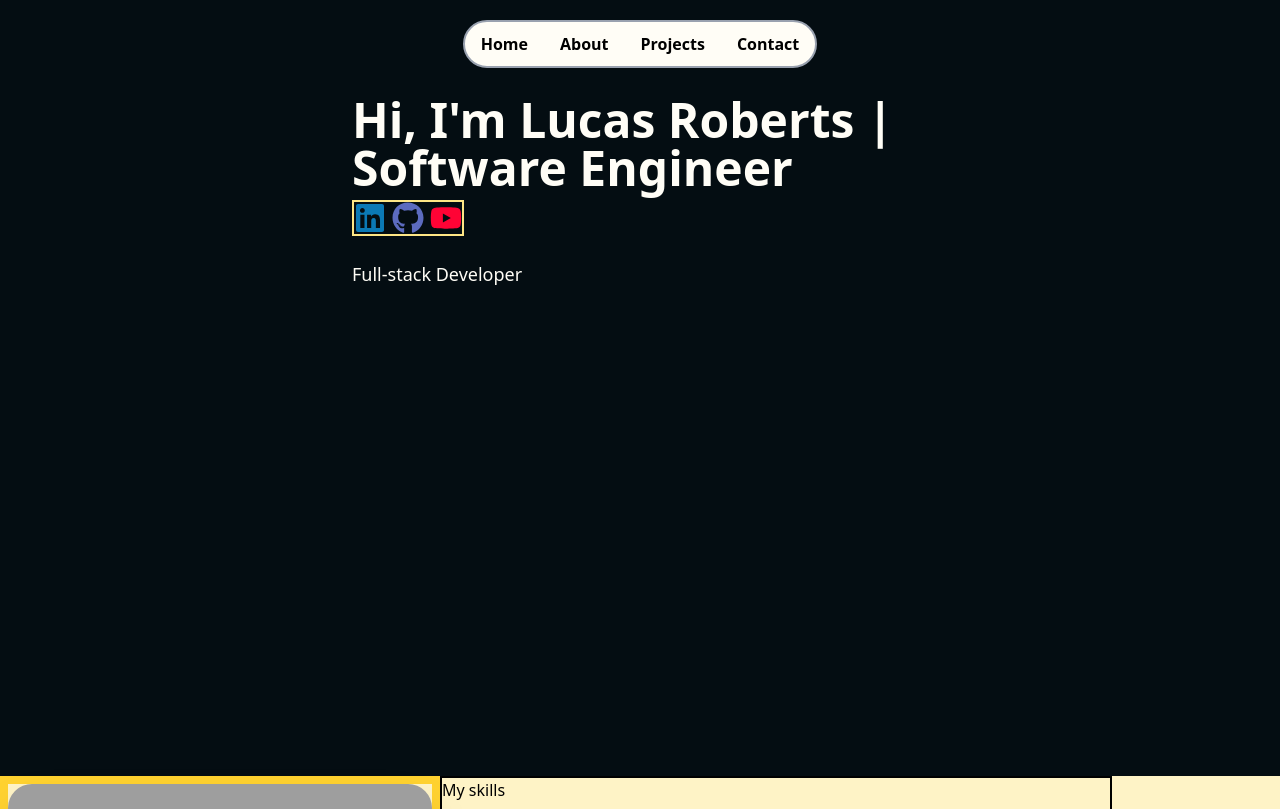
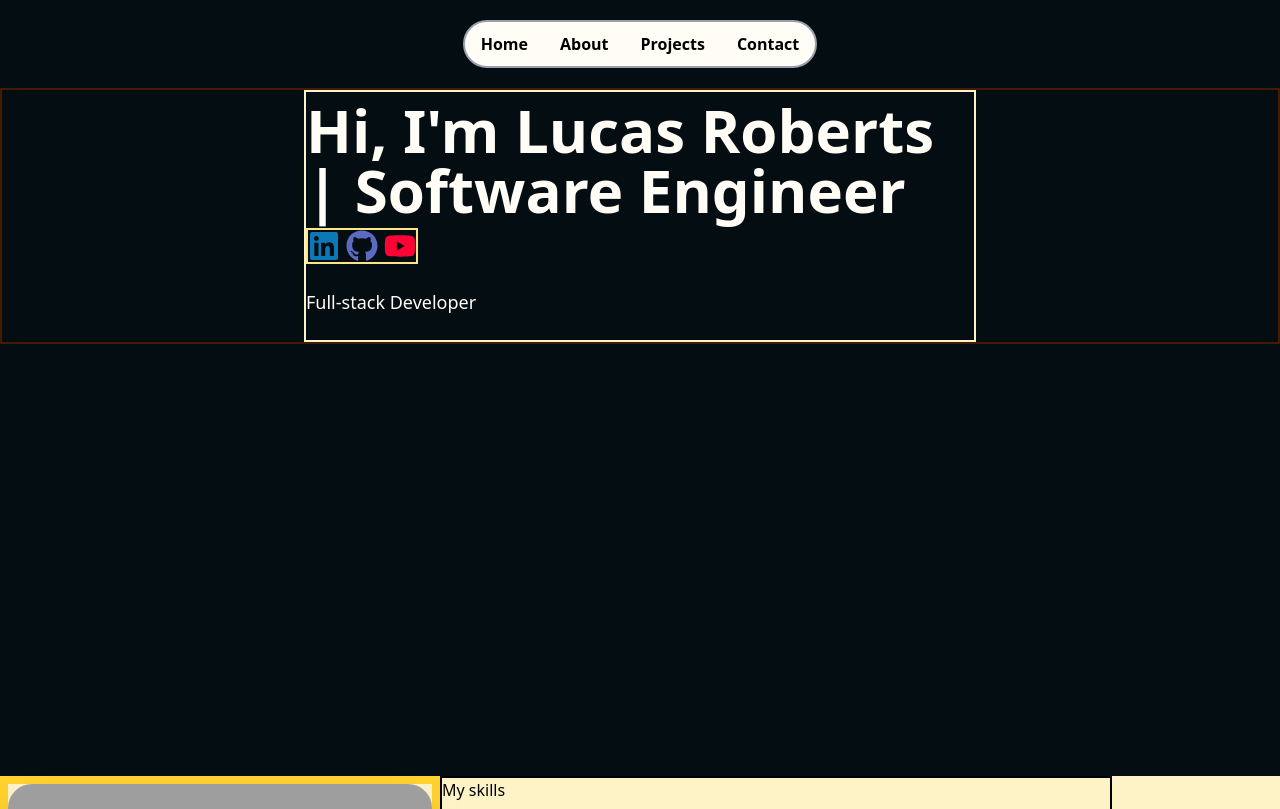
Before and after one commit to Lucas-Roberts/Portfolio, a React (Vite) app: page / in a window 1280 px wide. Shown: the top 809 px of the page. Built offline with nearby package versions, Linux system fonts and the light colour scheme; grey boxes are pictures that could not be loaded.

Commit message:
finihing touches to Hero skeleton

```diff
--- a/src/components/Hero.tsx
+++ b/src/components/Hero.tsx
@@ -6,9 +6,9 @@ import { FaYoutube } from "react-icons/fa";
 
 const Hero = () => {
   return (
-    <div className="flex flex-row justify-evenly ">
-      <div className="flex flex-col h-vh w-xl text-[#FFFDF6] ">
-        <h1 className="text-5xl font-bold py-2 text-left">
+    <div className="flex flex-row justify-evenly border-2 border-amber-950">
+      <div className="flex flex-col w-2xl text-[#FFFDF6]  border-2 border-amber-100 ">
+        <h1 className="text-6xl font-bold py-2 text-left">
           Hi, I'm Lucas Roberts | Software Engineer
         </h1>
 
```
